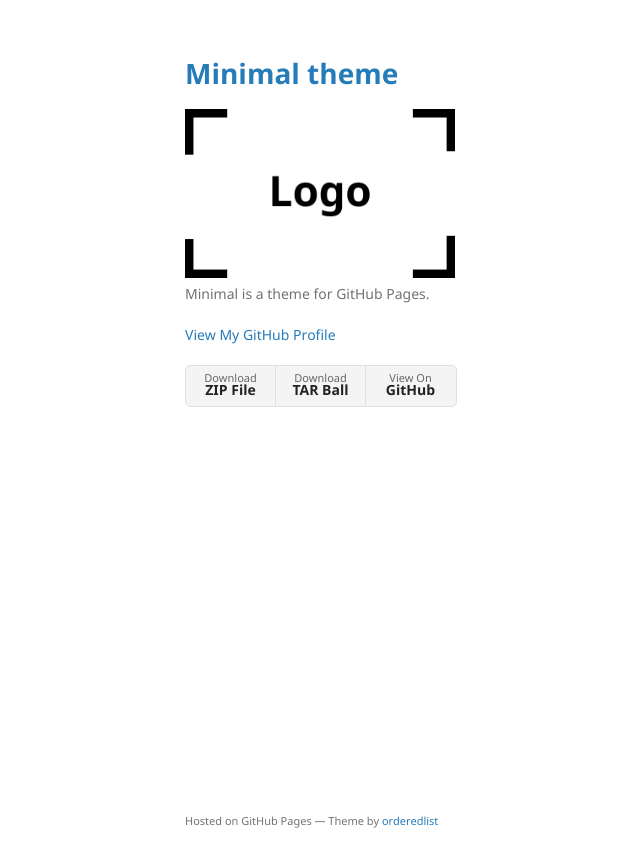
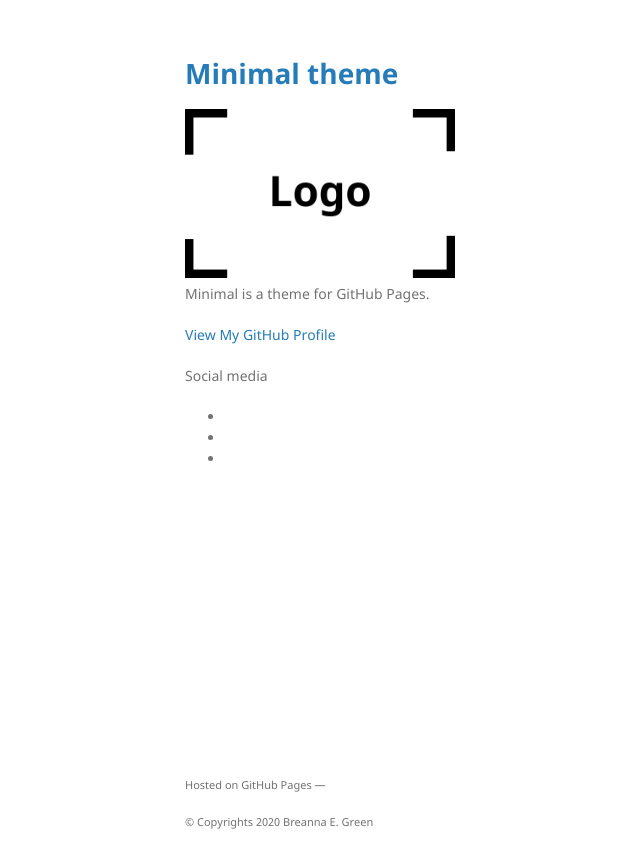
Before and after one commit to bregreen/bregreen.github.io, a Jekyll site: the page built from index.md, in a window 1280 px wide. Shown: the top 868 px of the page, without its empty margins (25-665 px from the left). Built offline with Jekyll 4.4.1, drawn with Linux system fonts in a browser that asks for light colours.

Commit message:
Update default.html

```diff
--- a/_layouts/default.html
+++ b/_layouts/default.html
@@ -30,24 +30,28 @@
         <p class="view"><a href="{{ site.github.owner_url }}">View My GitHub Profile</a></p>
         {% endif %}
 
-        {% if site.show_downloads %}
-        <ul class="downloads">
-          <li><a href="{{ site.github.zip_url }}">Download <strong>ZIP File</strong></a></li>
-          <li><a href="{{ site.github.tar_url }}">Download <strong>TAR Ball</strong></a></li>
-          <li><a href="{{ site.github.repository_url }}">View On <strong>GitHub</strong></a></li>
-        </ul>
-        {% endif %}
+        <p>Social media</p>
+                         <p>
+                           <ul>
+                              <li><a href="https://www.twitter.com/breannaegreen"><i class="fa fa-twitter"></i></a></li>
+                              <li><a href="#"><i class="fa fa-google-plus"></i></a></li>
+                              <li><a href="#"><i class="fa fa-linkedin"></i></a></li>
+                           </ul>
+                         </p>
+
       </header>
       <section>
 
       {{ content }}
 
       </section>
+
       <footer>
         {% if site.github.is_project_page %}
         <p>This project is maintained by <a href="{{ site.github.owner_url }}">{{ site.github.owner_name }}</a></p>
         {% endif %}
-        <p><small>Hosted on GitHub Pages &mdash; Theme by <a href="https://github.com/orderedlist">orderedlist</a></small></p>
+        <p><small>Hosted on GitHub Pages &mdash;</p>
+       <p class="crp">© Copyrights 2020 Breanna E. Green</p>
       </footer>
     </div>
     <script src="{{ "/assets/js/scale.fix.js" | relative_url }}"></script>
```
